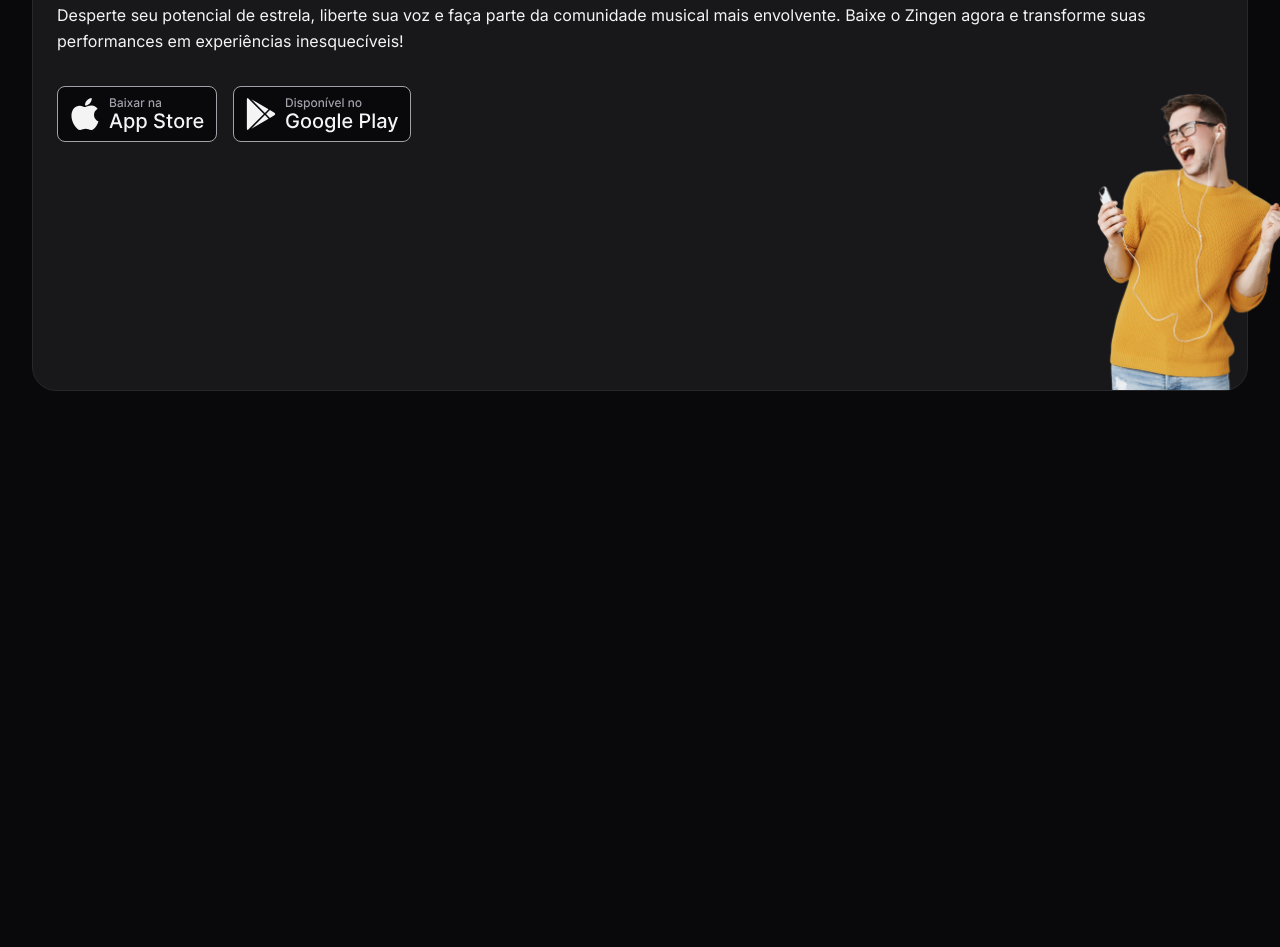
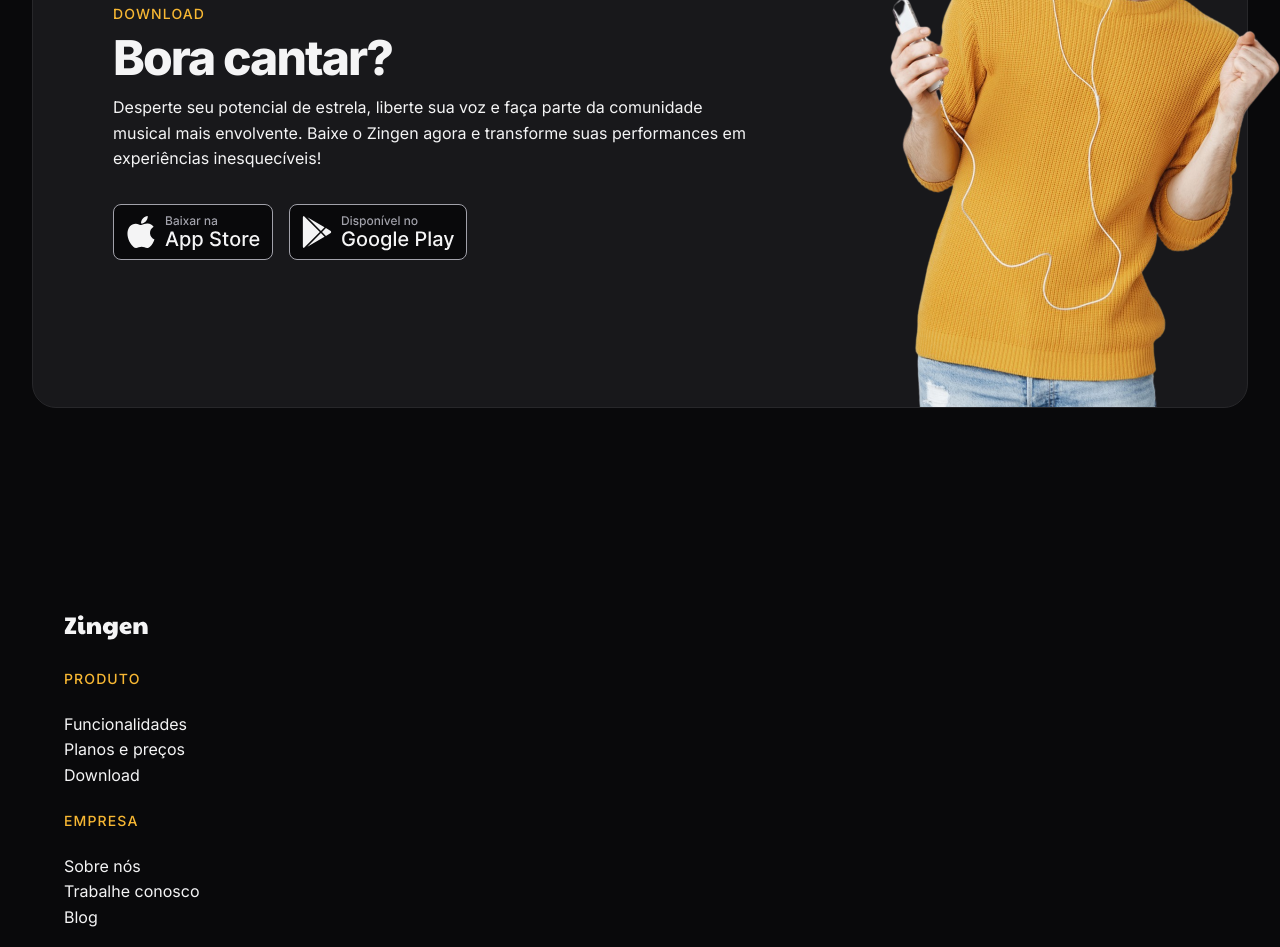
Before and after one commit to modestossm/Projeto_Landing-Page-de-aplicativo, a plain HTML site: page index.html in a window 1280 px wide. Shown: the part 3741-4688 px from the top of the page. Before the commit the page ends 4212 px from the top, so only its background shows below. Drawn offline with Linux system fonts and the light colour scheme.

Commit message:
Add section: footer

```diff
--- a/index.html
+++ b/index.html
@@ -216,4 +216,34 @@
         </div>
     </div>
    </section>
+
+   <footer>
+    <div class="container py-xl">
+        <div class="px-lg py-lg items-center">
+            <div>
+                <img src="./assets/icons/logo.svg" alt="">
+            </div>
+
+            <div>
+                <strong>Produto</strong> <br>
+                <a href="#">Funcionalidades</a> <br>
+                <a href="">Planos e preços</a> <br>
+                <a href="">Download</a>
+            </div>
+            <br>
+            <div>
+                <strong>Empresa</strong> <br>
+                <a href="#">Sobre nós</a> <br>
+                <a href="">Trabalhe conosco</a> <br>
+                <a href="">Blog</a>
+            </div>
+            <br>
+            <div>
+                <strong>Legal</strong> <br>
+                <a href="#">Termos de uso</a> <br>
+                <a href="">Política de privacidade</a>
+            </div>
+        </div>
+    </div>
+   </footer>
 </html>
--- a/styles/download.css
+++ b/styles/download.css
@@ -16,7 +16,7 @@
         margin-top: 2rem;
     }
 
-    @media (width >= 80em)
+    @media (width >= 80em) {
         .card {
             padding: 8.75rem 5rem;
 
@@ -28,4 +28,5 @@
                 width: 29.125rem;
             }
         }
+    }
 }
--- a/styles/features.css
+++ b/styles/features.css
@@ -1,6 +1,6 @@
 #features {
     & .cards {
-        grid-template-columns:  17.5rem 1fr 1fr 17.5rem;
+        grid-template-columns:  17.5rem 1fr 1fr 14rem;
         grid-template-rows: 25rem 25rem;
         gap: 2rem;
     }
--- /dev/null
+++ b/styles/footer.css
@@ -0,0 +1,14 @@
+footer {
+    & strong {
+        display: block;
+        font: var(--fw-md) var(--fs-sm)/100% var(--ff-sans);
+        letter-spacing: 0.08em;
+        text-transform: uppercase;
+
+        color: var(--brand-color-primary);
+    }
+
+    & img {
+        padding-bottom: 1.5rem;
+    }
+}
--- a/styles/index.css
+++ b/styles/index.css
@@ -10,3 +10,4 @@
 @import url(features.css) (width >= 80rem);
 @import url(pricing.css);
 @import url(download.css);
+@import url(footer.css);
```
